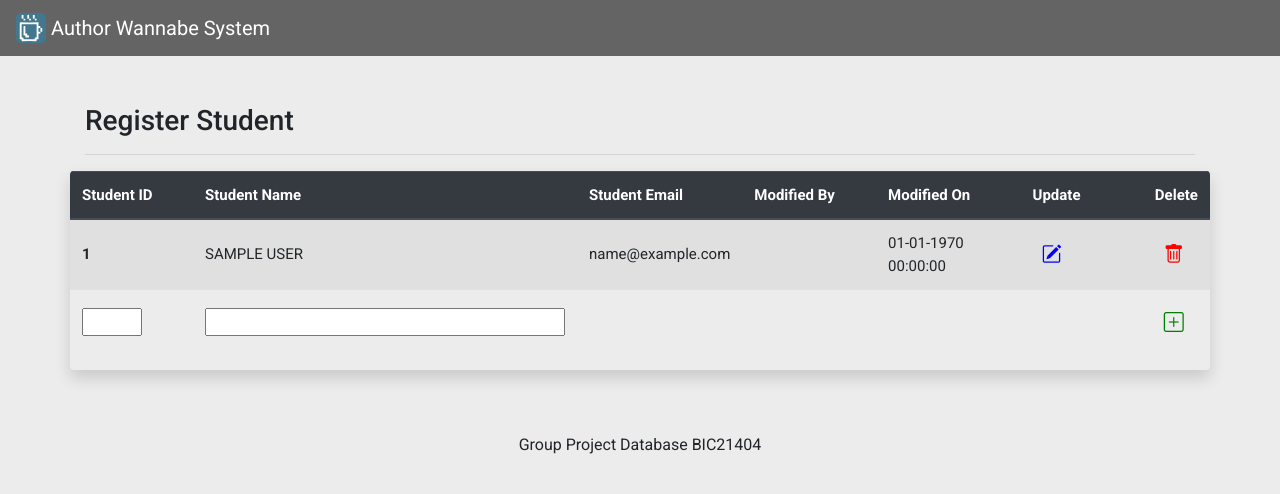
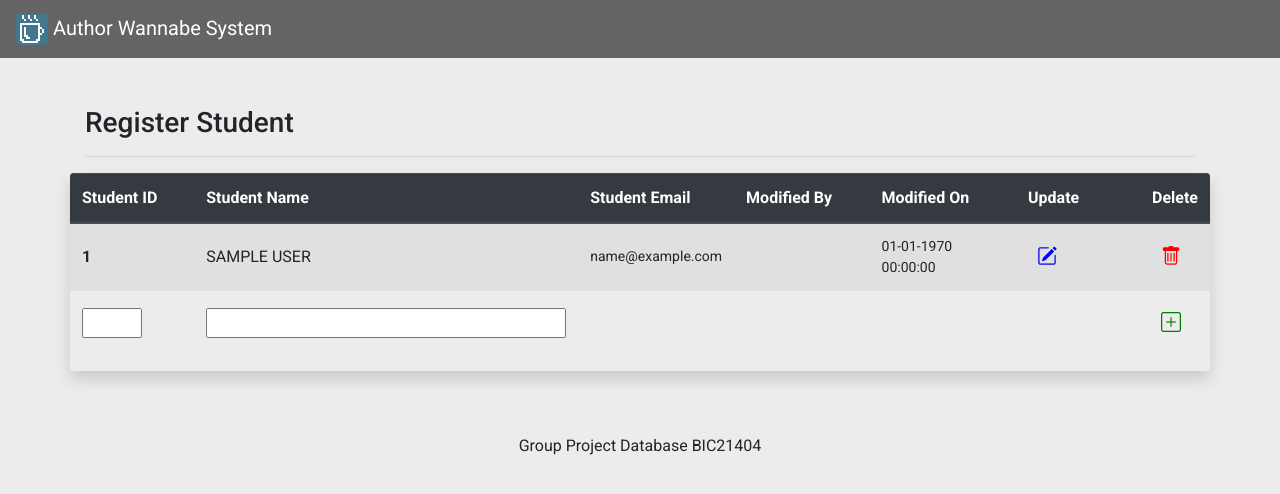
Before and after one commit to sydkif/db-project, a PHP site: page /admin/register/student.php in a window 1280 px wide. Shown: the top 494 px of the page. Run offline with PHP 8.4, Linux system fonts and the light colour scheme; tables that the repository leaves empty or names only in its code hold one stand-in row (values such as "Sample post"); data that the repository does not hold is empty.

Commit message:
minor update
- fix modify date for student
- some font resizing

```diff
--- a/admin/register/lecturer.php
+++ b/admin/register/lecturer.php
@@ -39,8 +39,8 @@
                             <tr>
                                 <td id="id<?= $num ?>"><b><?= $row["id"] ?><b></td>
                                 <td contentEditable=" false" id="name<?= $num ?>" style="text-transform: uppercase;"><?= $row["name"] ?></td>
-                                <td><?= $row["modiBy"] ?></td>
-                                <td><?= date('d-m-Y H:i:s', strtotime($row['modiOn'])); ?></td>
+                                <td id="modi"><?= $row["modiBy"] ?></td>
+                                <td id="modi"><?= date('d-m-Y H:i:s', strtotime($row['modiOn'])); ?></td>
                                 <td>
                                     <button id="update<?= $num ?>" onclick="edit(<?= $num ?>)" class="btn btn-sm">
                                         <i class="bi bi-pencil-square" style="color: blue;"></i>
--- a/admin/register/student.php
+++ b/admin/register/student.php
@@ -36,9 +36,9 @@
                             <tr>
                                 <td id="id<?= $num ?>"><b><?= $row['id']; ?> <b></td>
                                 <td id="name<?= $num ?>" contentEditable="false" style="text-transform: uppercase;"><?= ucfirst($row['name']); ?></td>
-                                <td><?= $row['email']; ?></td>
-                                <td><?= $row['modiBy'] ?></td>
-                                <td id><?= date('d-m-Y H:i:s', strtotime($row['modiOn'])); ?></td>
+                                <td id="modi"><?= $row['email']; ?></td>
+                                <td id="modi"><?= $row['modiBy'] ?></td>
+                                <td id="modi"><?= date('d-m-Y H:i:s', strtotime($row['modiOn'])); ?></td>
                                 <td>
                                     <button id="update<?php echo $num ?>" onclick="edit(<?php echo $num ?>)" class="btn btn-sm updateBtn">
                                         <i class="bi bi-pencil-square" style="color: blue;"></i>
@@ -84,7 +84,7 @@
                     <?php
 
                     include "../../DB.php";
-
+                    date_default_timezone_set("Asia/Kuala_Lumpur");
                     if (isset($_POST['add'])) {
                         $id = $_POST['id'];
                         $id = strtoupper($id);
@@ -180,7 +180,7 @@
         var id = document.getElementById("id" + n).innerText;
         var name = document.getElementById("name" + n).innerText;
         var url = ("../delete.php?table=student&id=" + id);
-        var msg = "Are you sure want to delete this record?\n\nAdmin ID :\n" + id + "\n\nNAME :\n" + name;
+        var msg = "Are you sure want to delete this record?\n\nStudent ID :\n" + id + "\n\nStudent Name :\n" + name;
         var conf = confirm(msg);
         if (conf)
             window.location = "" + url;
--- a/admin/register/subject.php
+++ b/admin/register/subject.php
@@ -37,8 +37,8 @@
                             <tr>
                                 <td id="id<?= $num ?>" style="text-transform: uppercase;"><b><?= $row['id']; ?> <b></td>
                                 <td id="name<?= $num ?>" contentEditable="false" style="text-transform: uppercase;"><?= $row['name']; ?></td>
-                                <td id><?= $row['modiBy'] ?></td>
-                                <td id><?= date('d-m-Y H:i:s', strtotime($row['modiOn'])); ?></td>
+                                <td id="modi"><?= $row['modiBy'] ?></td>
+                                <td id="modi"><?= date('d-m-Y H:i:s', strtotime($row['modiOn'])); ?></td>
                                 <td>
                                     <button id="update<?php echo $num ?>" onclick="edit(<?php echo $num ?>)" class="btn btn-sm updateBtn">
                                         <i class="bi bi-pencil-square" style="color: blue;"></i>
--- a/css/style.css
+++ b/css/style.css
@@ -18,7 +18,11 @@ body {
 }
 
 table {
-    font-size: 15px;
+    font-size: 16px;
+}
+
+table #modi {
+    font-size: 14px;
 }
 
 tr #id {
--- a/templates/header.php
+++ b/templates/header.php
@@ -24,7 +24,7 @@
     <!-- Header -->
     <nav class="navbar navbar-dark" style="background-color: #646464 ;">
         <a class="navbar-brand" href="/index.php">
-            <img src="/img/logo.svg" width="30" height="30" class="d-inline-block align-top" alt="">
+            <img src="/img/logo.svg" width="32" height="32" class="d-inline-block align-top" alt="">
             Author Wannabe System
         </a>
     </nav>
```
